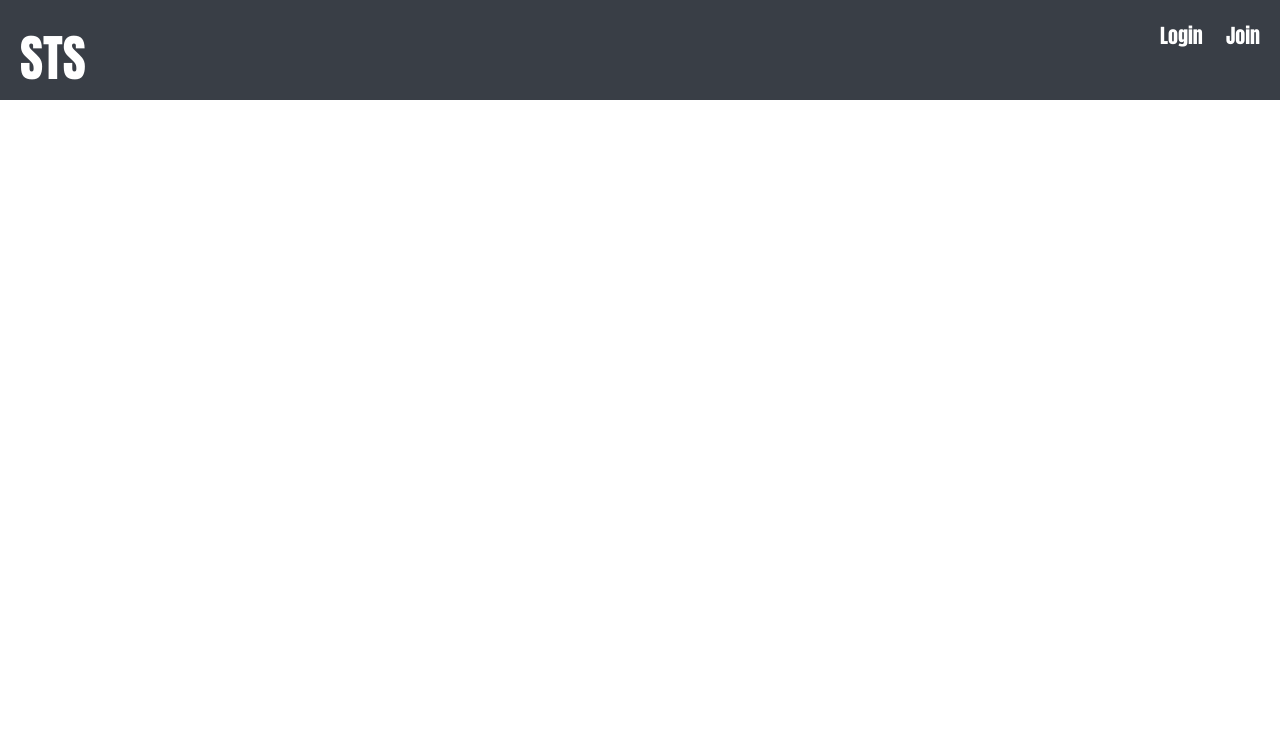
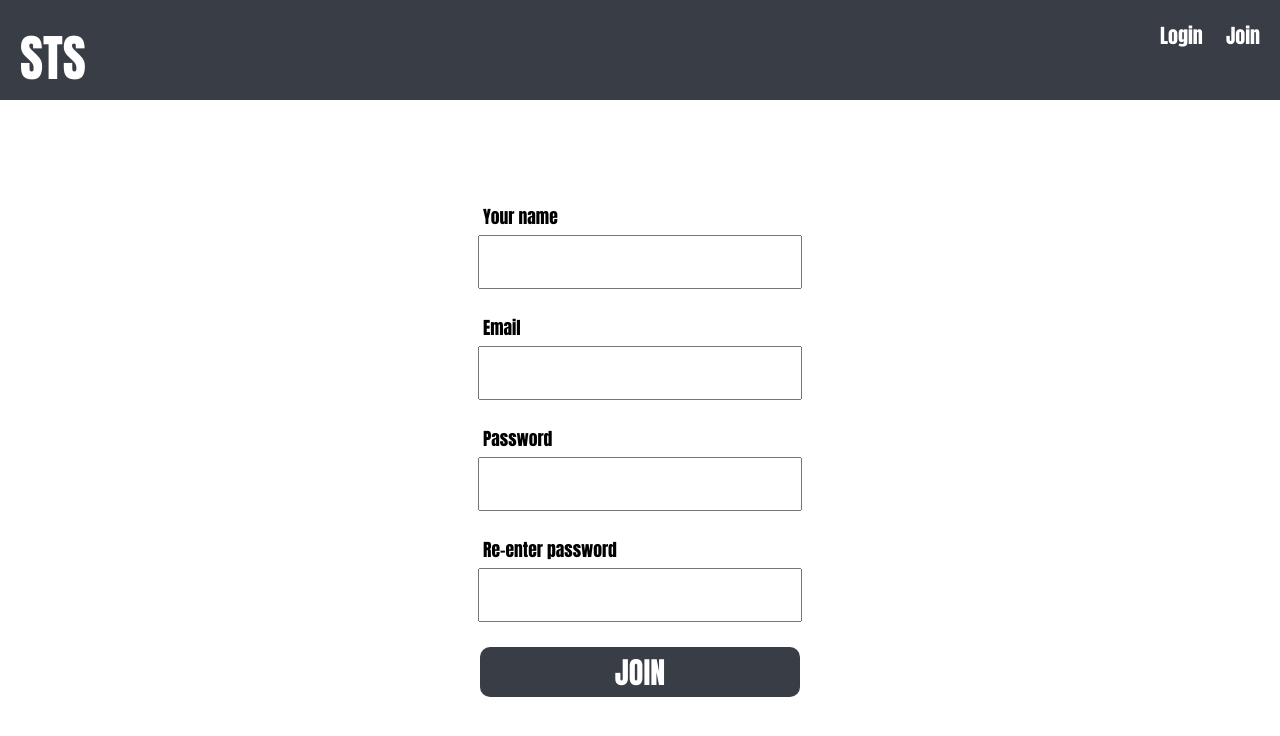
Before and after one commit to kkc217/security_test_service, a React (Create React App) app: page /join in a window 1280 px wide. Before the commit this address had no page. Shown: the top 736 px of the page. Built offline with nearby package versions, Linux system fonts and the light colour scheme.

Commit message:
feat: add join page component

```diff
--- a/src/App.js
+++ b/src/App.js
@@ -4,6 +4,8 @@ import NavigationBar from './components/NavigationBar';
 import IntroPage from './components/Intro/IntroPage';
 import MainPage from './components/Main/MainPage';
 import LoginPage from './components/Login/LoginPage';
+import JoinPage from './components/Join/JoinPage';
+import ResultPage from './components/Result/ResultPage';
 // import logo from './logo.svg';
 // import './App.css';
 
@@ -16,10 +18,11 @@ function App() {
           <Route exact path='/' element={<IntroPage/>} />
           <Route exact path='/main' element={<MainPage/>} />
           <Route exact path='/login' element={<LoginPage/>} />
+          <Route exact path='/join' element={<JoinPage/>} />
+          <Route exact path='/result' element={<ResultPage/>} />
         </Routes>
       </BrowserRouter>
     </>
-
   );
 }
 
--- /dev/null
+++ b/src/assets/css/Join/joinPage.css
@@ -0,0 +1,40 @@
+.join_page_container {
+    height: calc(100vh - 100px);
+    display: flex;
+    flex-direction: column;
+    align-items: center;
+    justify-content: center;
+}
+
+.info_container {
+    display: flex;
+    flex-direction: column;
+}
+
+.info_name {
+    padding-left: 5px;
+    font-size: 1.1em;
+    font-weight: 50;
+}
+
+.join_text_input {
+    padding: 10px;
+    margin: 5px 0px 25px 0px;
+    width: 300px;
+    height: 30px;
+    font-size: 1em;
+    font-weight: bold;
+}
+
+.join_button {
+    width: 320px;
+    height: 50px;
+    background-color: #393e46;
+    color: #fff;
+    text-decoration: none;
+    font-size: 30px;
+    display: flex;
+    align-items: center;
+    justify-content: center;
+    border-radius: 10px;
+}
--- /dev/null
+++ b/src/components/Join/JoinPage.js
@@ -0,0 +1,32 @@
+import React from "react";
+import { Link } from "react-router-dom";
+
+import "../../assets/css/Join/joinPage.css";
+
+const JoinPage = () => {
+    return (
+        <>
+            <div className="join_page_container">
+                <div className="info_container">
+                    <span className="info_name">Your name</span>
+                    <input id="text_input" className="join_text_input" type="text" name="url_selection"></input>
+                </div>
+                <div className="info_container">
+                    <span className="info_name">Email</span>
+                    <input id="text_input" className="join_text_input" type="email" name="url_selection"></input>
+                </div>
+                <div className="info_container">
+                    <span className="info_name">Password</span>
+                    <input id="text_input" className="join_text_input" type="password" name="url_selection"></input>
+                </div>
+                <div className="info_container">
+                    <span className="info_name">Re-enter password</span>
+                    <input id="text_input" className="join_text_input" type="password" name="url_selection"></input>
+                </div>
+                <Link to='' className="join_button">JOIN</Link>
+            </div>
+        </>
+    )
+}
+
+export default JoinPage;
```
